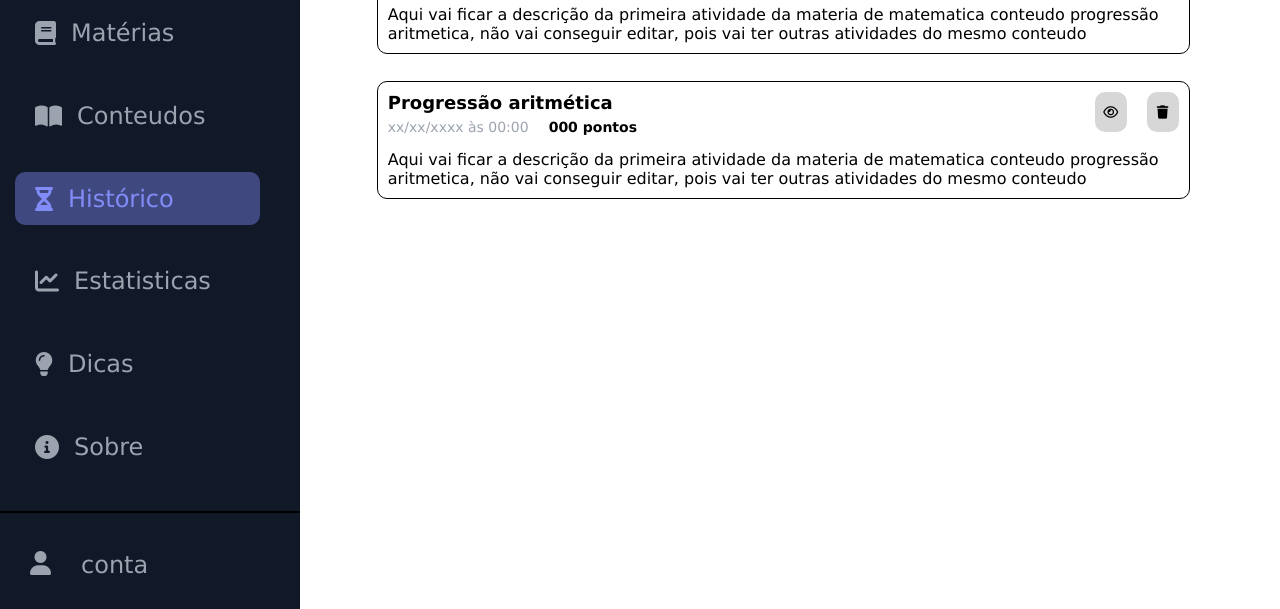
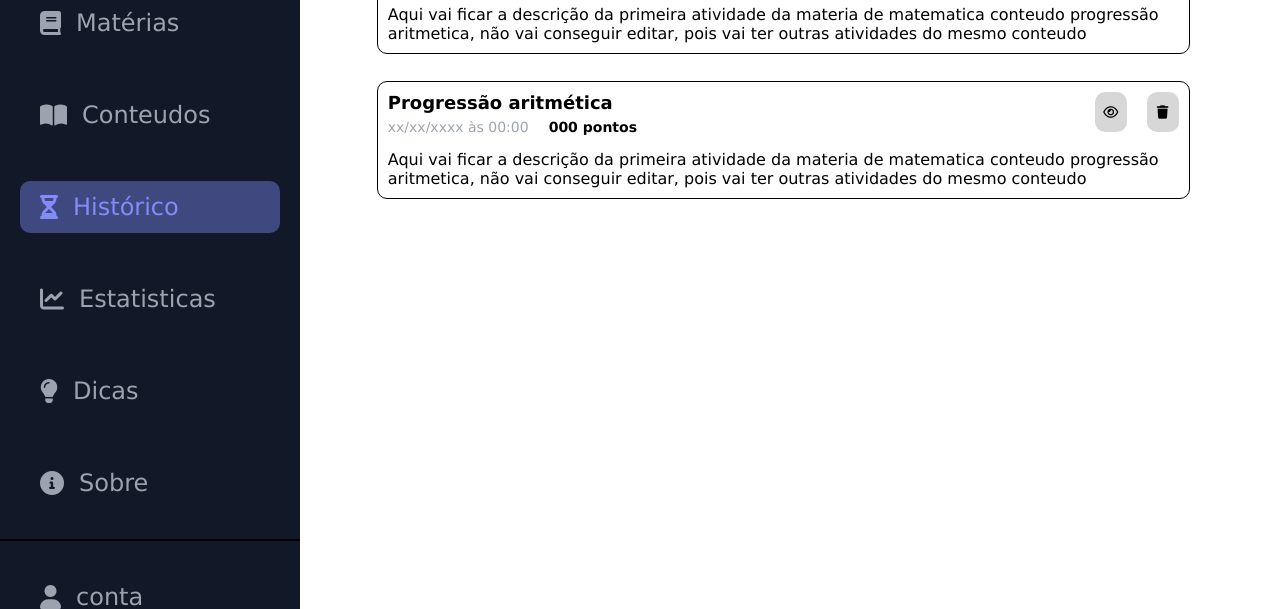
Before and after one commit to Pontua-Ai/site, a plain HTML site: page historico.html in a window 1280 px wide. Shown: the part 191-800 px from the top of the page. Drawn offline with Linux system fonts and the light colour scheme.

Commit message:
arrumando as coisas do header

```diff
--- a/header.css
+++ b/header.css
@@ -51,23 +51,6 @@ hr{
     display: flex;
     flex-direction: column;
     justify-content: space-evenly;
-    padding-left:  15px;
-}
-
-.header-footer{
-    margin-top: auto;
-}
-
-.conta-link{
-    color: var(--text-gray);
-    text-decoration: none;
-    font-size: var(--font-size-large);
-    display: flex;
-    gap: 30px;
-    padding: 10% 0 10% 10%;
-    width: 80%;
-    height: 10%;
-    margin-top: auto;
 }
 
 .materia,
@@ -75,10 +58,17 @@ hr{
 .historic,
 .estatisticas,
 .dicas,
-.sobre{
+.sobre,
+.conta{
     display: flex;
     width: 100%;
-    height: 10%;
+    padding: 20px;
+}
+
+.menu hr{
+    margin: 10px 0 10px 0;
+    width: 100%;
+    box-sizing: border-box;
 }
 
 .menu a{
@@ -89,9 +79,9 @@ hr{
     align-items: center;
     gap: 15px;
     padding: 12px 20px;
-    width: calc(100% - 40px);
     border-radius: 8px;
     transition: all 0.3s ease;
+    width: 100%;
 }
 
 a:hover{
--- a/historico.html
+++ b/historico.html
@@ -69,14 +69,15 @@
                     </a>
                 </div>
 
-            </div>
+                <hr>
 
-            <hr>
-            <div class="conta">
-                <a href="conta.html" class="conta-link">
-                    <i class="fa-solid fa-user"></i>
-                    conta
-                </a>
+                <div class="conta">
+                    <a href="conta.html">
+                        <i class="fa-solid fa-user"></i>
+                        <span>conta</span>
+                    </a>
+                </div>
+
             </div>
         </header>
         <main>
```
Also changed, not shown: dicas.html (+9 -6 lines), sobre.html (+9 -6 lines).
